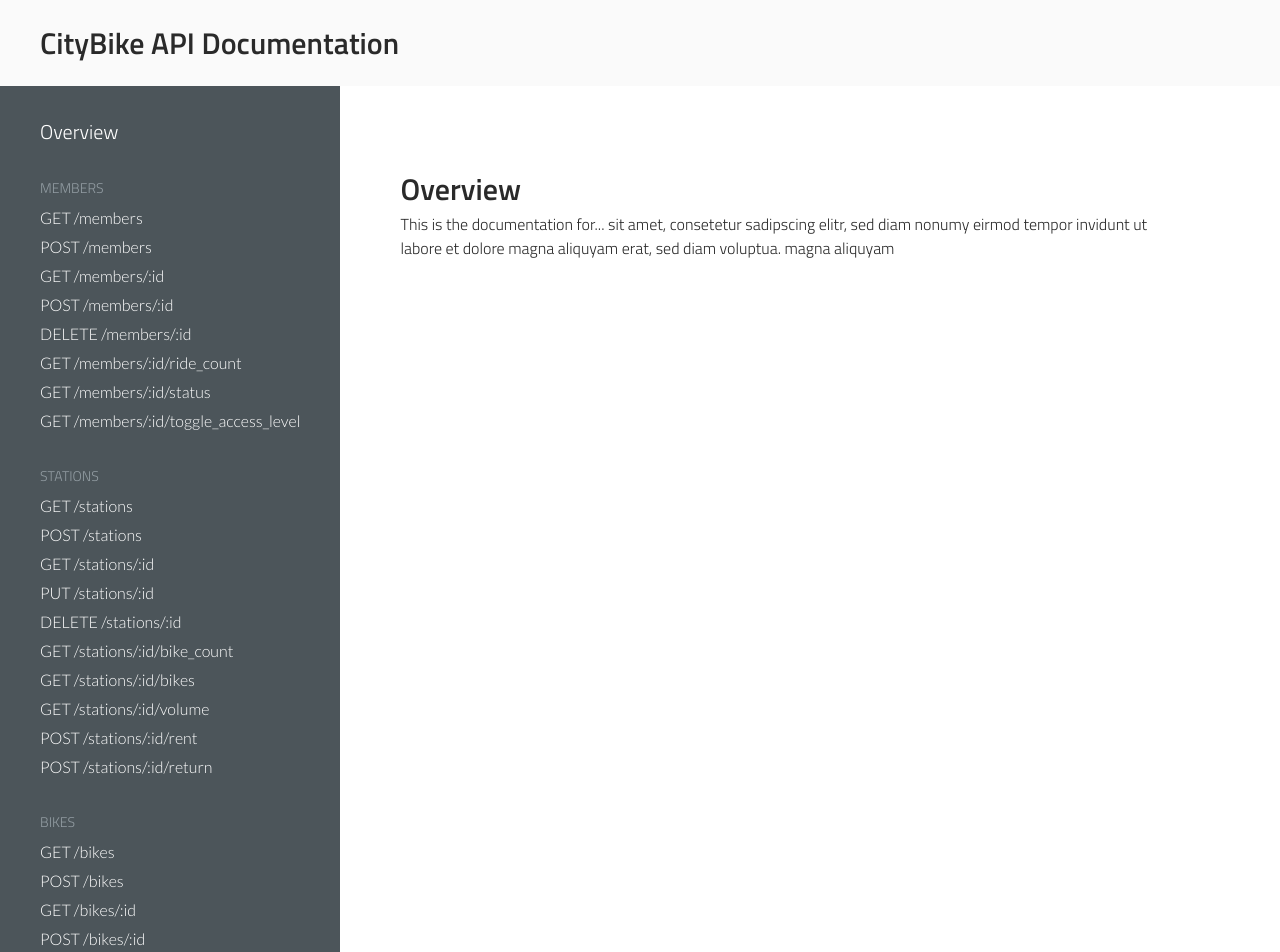
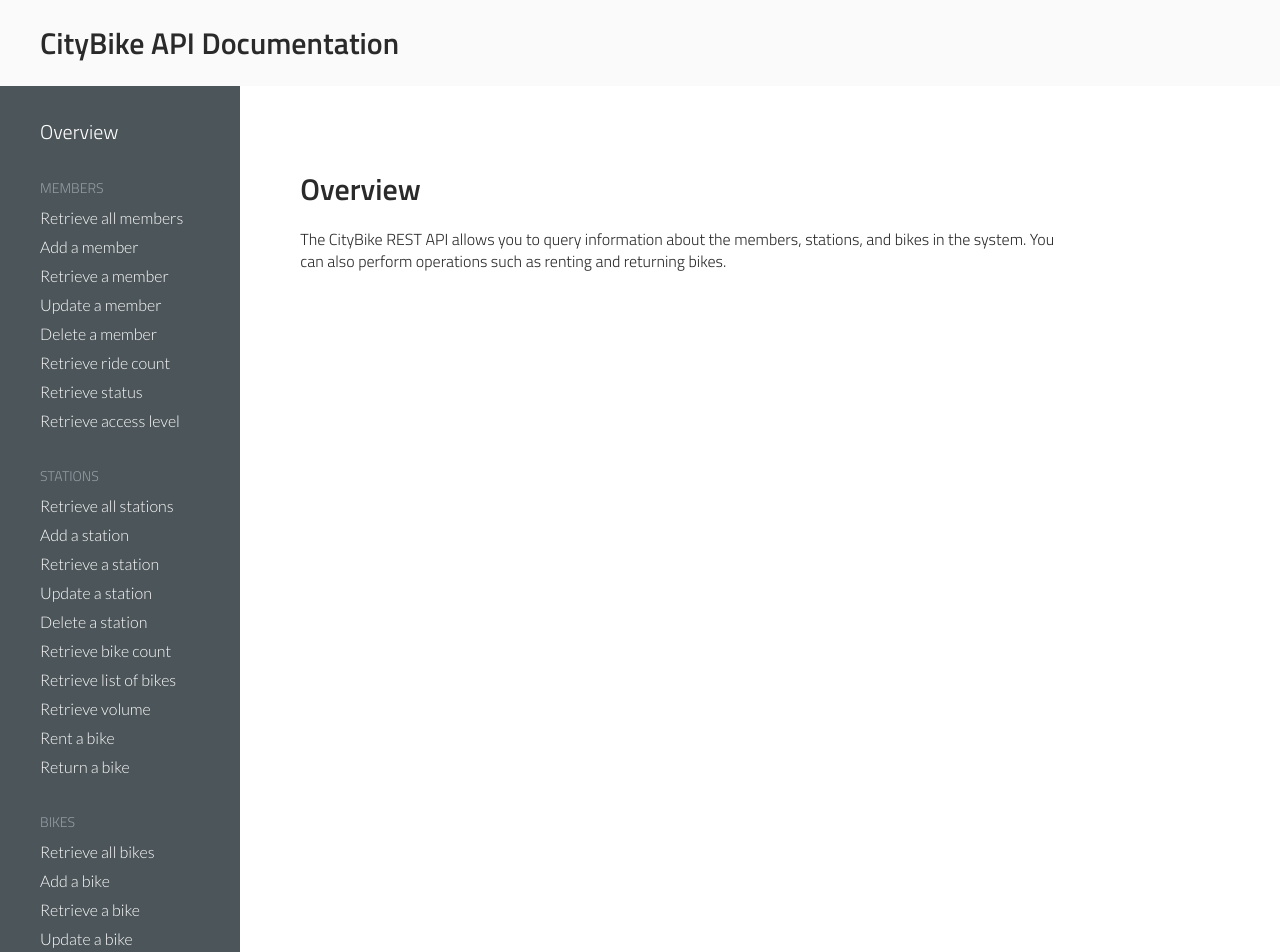
Before and after one commit to anyu/bikeshare-system, a React app: page / in a window 1280 px wide. Shown: the top 952 px of the page. Built offline with nearby package versions, Linux system fonts and the light colour scheme.

Commit message:
(feat) Use human readable labels instead of routes in documentation

```diff
--- a/client/src/components/Sidebar.js
+++ b/client/src/components/Sidebar.js
@@ -6,17 +6,16 @@ class Sidebar extends React.Component {
   }
 
   render () {
-    const memberEndpoints = ['GET /members', 'POST /members', 'GET /members/:id', 'POST /members/:id', 'DELETE /members/:id', 'GET /members/:id/ride_count',
-                             'GET /members/:id/status', 'GET /members/:id/toggle_access_level'];
-    const stationEndpoints = ['GET /stations', 'POST /stations', 'GET /stations/:id', 'PUT /stations/:id', 'DELETE /stations/:id', 'GET /stations/:id/bike_count',
-                              'GET /stations/:id/bikes', 'GET /stations/:id/volume', 'POST /stations/:id/rent', 'POST /stations/:id/return'];
-    const bikeEndpoints = ['GET /bikes', 'POST /bikes', 'GET /bikes/:id', 'POST /bikes/:id', 'DELETE /bikes/:id', 'GET /bikes/:id/availability',
-                           'GET /bikes/:id/station', 'GET /bikes/:id/last_rider'];
+    const memberEndpoints = ['Retrieve all members', 'Add a member', 'Retrieve a member', 'Update a member', 'Delete a member', 'Retrieve ride count',
+                             'Retrieve status', 'Retrieve access level'];
+    const stationEndpoints = ['Retrieve all stations', 'Add a station', 'Retrieve a station', 'Update a station', 'Delete a station', 'Retrieve bike count',
+                              'Retrieve list of bikes', 'Retrieve volume', 'Rent a bike', 'Return a bike'];
+    const bikeEndpoints = ['Retrieve all bikes', 'Add a bike', 'Retrieve a bike', 'Update a bike', 'Delete a bike', 'Retrieve availability',
+                           'Retrieve docked station', 'Retrieve last rider'];
 
     return (
         <div className="sidebar">
-          <h4>Overview</h4>
-
+          <h4 className="sidebarLink" onClick ={ (e) => this.props.togglePage(e, "Overview") }>Overview</h4>
           <h3>Members</h3>
             {memberEndpoints.map((item, i) =>
               <li key={i} className="sidebarLink" onClick ={ (e) => this.props.togglePage(e, item) } >{item}</li>
--- a/client/src/contentData.js
+++ b/client/src/contentData.js
@@ -3,9 +3,9 @@ require('dotenv').config();
 module.exports = {
   text: {
     'Overview' : {
-      summary: 'This is the documentation for... sit amet, consetetur sadipscing elitr, sed diam nonumy eirmod tempor invidunt ut labore et dolore magna aliquyam erat, sed diam voluptua. magna aliquyam'
+      summary: 'The CityBike REST API allows you to query information about the members, stations, and bikes in the system. You can also perform operations such as renting and returning bikes.'
     },
-    'GET /members':
+    'Retrieve all members':
       {
         summary: 'Lorem ipsum dolor sit amet, consetetur sadipscing elitr, sed diam nonumy eirmod tempor invidunt ut labore et dolore magna aliquyam erat, sed diam voluptua. magna aliquyam',
         resource_url: process.env.ROOT_URL + '/api/members',
@@ -23,7 +23,7 @@ module.exports = {
         }],
         response: `{ message: 'poster'}`
       },
-      'POST /members':
+      'Add a member':
       {
         summary: 'Lorem ipsum dolor sit amet, consetetur sadipscing elitr, sed diam nonumy eirmod tempor invidunt ut labore et dolore magna aliquyam erat, sed diam voluptua. magna aliquyam',
         resource_url: process.env.ROOT_URL + '/api/members',
@@ -40,7 +40,7 @@ module.exports = {
           example: 'example'
         }]
       },
-      'GET /members/:id':
+      'Retrieve a member':
       {
         summary: 'Lorem ipsum dolor sit amet, consetetur sadipscing elitr, sed diam nonumy eirmod tempor invidunt ut labore et dolore magna aliquyam erat, sed diam voluptua. magna aliquyam',
         resource_url: process.env.ROOT_URL + '/api/members/:id',
@@ -57,7 +57,7 @@ module.exports = {
         example: 'example'
       }]
     },
-    'POST /members/:id':
+    'Update a member':
     {
       summary: 'Lorem ipsum dolor sit amet, consetetur sadipscing elitr, sed diam nonumy eirmod tempor invidunt ut labore et dolore magna aliquyam erat, sed diam voluptua. magna aliquyam',
       resource_url: process.env.ROOT_URL + '/api/members/:id',
@@ -74,7 +74,7 @@ module.exports = {
         example: 'example'
       }]
     },
-    'DELETE /members/:id':
+    'Delete a member':
     {
       summary: 'Lorem ipsum dolor sit amet, consetetur sadipscing elitr, sed diam nonumy eirmod tempor invidunt ut labore et dolore magna aliquyam erat, sed diam voluptua. magna aliquyam',
       resource_url: process.env.ROOT_URL + '/api/members/:id',
@@ -91,7 +91,7 @@ module.exports = {
         example: 'example'
       }]
     },
-    'GET /members/:id/ride_count':
+    "Retrieve ride count":
     {
       summary: 'Lorem ipsum dolor sit amet, consetetur sadipscing elitr, sed diam nonumy eirmod tempor invidunt ut labore et dolore magna aliquyam erat, sed diam voluptua. magna aliquyam',
       resource_url: process.env.ROOT_URL + '/api/members/:id/ride_count',
@@ -108,7 +108,7 @@ module.exports = {
         example: 'example'
       }]
     },
-    'GET /members/:id/status':
+    'Retrieve status':
     {
       summary: 'Lorem ipsum dolor sit amet, consetetur sadipscing elitr, sed diam nonumy eirmod tempor invidunt ut labore et dolore magna aliquyam erat, sed diam voluptua. magna aliquyam',
       resource_url: process.env.ROOT_URL + '/api/members/:id/status',
@@ -125,7 +125,7 @@ module.exports = {
         example: 'example'
       }]
     },
-    'GET /members/:id/toggle_access_level':
+    'Retrieve access level':
     {
       summary: 'Lorem ipsum dolor sit amet, consetetur sadipscing elitr, sed diam nonumy eirmod tempor invidunt ut labore et dolore magna aliquyam erat, sed diam voluptua. magna aliquyam',
       resource_url: process.env.ROOT_URL + '/api/members/:id/toggle_access_level',
@@ -142,7 +142,7 @@ module.exports = {
         example: 'example'
       }]
     },
-    'GET /stations':
+    'Retrieve all stations':
     {
       summary: 'Lorem ipsum dolor sit amet, consetetur sadipscing elitr, sed diam nonumy eirmod tempor invidunt ut labore et dolore magna aliquyam erat, sed diam voluptua. magna aliquyam',
       resource_url: process.env.ROOT_URL + '/api/stations',
@@ -159,7 +159,7 @@ module.exports = {
         example: 'example'
       }]
     },
-    'POST /stations':
+    'Add a station':
     {
       summary: 'Lorem ipsum dolor sit amet, consetetur sadipscing elitr, sed diam nonumy eirmod tempor invidunt ut labore et dolore magna aliquyam erat, sed diam voluptua. magna aliquyam',
       resource_url: process.env.ROOT_URL + '/api/stations',
@@ -176,7 +176,7 @@ module.exports = {
         example: 'example'
       }]
     },
-    'GET /stations/:id':
+    'Retrieve a station':
     {
       summary: 'Lorem ipsum dolor sit amet, consetetur sadipscing elitr, sed diam nonumy eirmod tempor invidunt ut labore et dolore magna aliquyam erat, sed diam voluptua. magna aliquyam',
       resource_url: process.env.ROOT_URL + '/api/stations/:id',
@@ -193,7 +193,7 @@ module.exports = {
         example: 'example'
       }]
     },
-    'PUT /stations/:id':
+    'Update a station':
     {
       summary: 'Lorem ipsum dolor sit amet, consetetur sadipscing elitr, sed diam nonumy eirmod tempor invidunt ut labore et dolore magna aliquyam erat, sed diam voluptua. magna aliquyam',
       resource_url: process.env.ROOT_URL + '/api/stations/:id',
@@ -210,7 +210,7 @@ module.exports = {
         example: 'example'
       }]
     },
-    'DELETE /stations/:id':
+    'Delete a station':
     {
       summary: 'Lorem ipsum dolor sit amet, consetetur sadipscing elitr, sed diam nonumy eirmod tempor invidunt ut labore et dolore magna aliquyam erat, sed diam voluptua. magna aliquyam',
       resource_url: process.env.ROOT_URL + '/api/stations/:id',
@@ -227,7 +227,7 @@ module.exports = {
         example: 'example'
       }]
     },
-    'GET /stations/:id/bike_count':
+    'Retrieve bike count':
     {
       summary: 'Lorem ipsum dolor sit amet, consetetur sadipscing elitr, sed diam nonumy eirmod tempor invidunt ut labore et dolore magna aliquyam erat, sed diam voluptua. magna aliquyam',
       resource_url: process.env.ROOT_URL + '/api/stations/:id/bike_count',
@@ -244,7 +244,7 @@ module.exports = {
         example: 'example'
       }]
     },
-    'GET /stations/:id/bikes':
+    'Retrieve list of bikes':
     {
       summary: 'Lorem ipsum dolor sit amet, consetetur sadipscing elitr, sed diam nonumy eirmod tempor invidunt ut labore et dolore magna aliquyam erat, sed diam voluptua. magna aliquyam',
       resource_url: process.env.ROOT_URL + '/api/stations/:id/bikes',
@@ -261,7 +261,7 @@ module.exports = {
         example: 'example'
       }]
     },
-    'GET /stations/:id/volume':
+    'Retrieve volume':
     {
       summary: 'Lorem ipsum dolor sit amet, consetetur sadipscing elitr, sed diam nonumy eirmod tempor invidunt ut labore et dolore magna aliquyam erat, sed diam voluptua. magna aliquyam',
       resource_url: process.env.ROOT_URL + '/api/stations/:id/volume',
@@ -278,7 +278,7 @@ module.exports = {
         example: 'example'
       }]
     },
-    'POST /stations/:id/rent':
+    'Rent a bike':
     {
       summary: 'Lorem ipsum dolor sit amet, consetetur sadipscing elitr, sed diam nonumy eirmod tempor invidunt ut labore et dolore magna aliquyam erat, sed diam voluptua. magna aliquyam',
       resource_url: process.env.ROOT_URL + '/api/stations/:id/rent',
@@ -295,7 +295,7 @@ module.exports = {
         example: 'example'
       }]
     },
-    'POST /stations/:id/return':
+    'Return a bike':
     {
       summary: 'Lorem ipsum dolor sit amet, consetetur sadipscing elitr, sed diam nonumy eirmod tempor invidunt ut labore et dolore magna aliquyam erat, sed diam voluptua. magna aliquyam',
       resource_url: process.env.ROOT_URL + '/api/stations/:id/return',
@@ -312,7 +312,7 @@ module.exports = {
         example: 'example'
       }]
     },
-    'GET /bikes':
+    'Retrieve all bikes':
     {
       summary: 'Lorem ipsum dolor sit amet, consetetur sadipscing elitr, sed diam nonumy eirmod tempor invidunt ut labore et dolore magna aliquyam erat, sed diam voluptua. magna aliquyam',
       resource_url: process.env.ROOT_URL + '/api/bikes',
@@ -329,7 +329,7 @@ module.exports = {
         example: 'example'
       }]
     },
-    'POST /bikes':
+    'Add a bike':
     {
       summary: 'Lorem ipsum dolor sit amet, consetetur sadipscing elitr, sed diam nonumy eirmod tempor invidunt ut labore et dolore magna aliquyam erat, sed diam voluptua. magna aliquyam',
       resource_url: process.env.ROOT_URL + '/api/bikes',
@@ -346,7 +346,7 @@ module.exports = {
         example: 'example'
       }]
     },
-    'GET /bikes/:id':
+    'Retrieve a bike':
     {
       summary: 'Lorem ipsum dolor sit amet, consetetur sadipscing elitr, sed diam nonumy eirmod tempor invidunt ut labore et dolore magna aliquyam erat, sed diam voluptua. magna aliquyam',
       resource_url: process.env.ROOT_URL + '/api/bikes/:id',
@@ -363,7 +363,7 @@ module.exports = {
         example: 'example'
       }]
     },
-    'POST /bikes/:id':
+    'Update a bike':
     {
       summary: 'Lorem ipsum dolor sit amet, consetetur sadipscing elitr, sed diam nonumy eirmod tempor invidunt ut labore et dolore magna aliquyam erat, sed diam voluptua. magna aliquyam',
       resource_url: process.env.ROOT_URL + '/api/bikes/:id',
@@ -380,7 +380,7 @@ module.exports = {
         example: 'example'
       }]
     },
-    'DELETE /bikes/:id':
+    'Delete a bike':
     {
       summary: 'Lorem ipsum dolor sit amet, consetetur sadipscing elitr, sed diam nonumy eirmod tempor invidunt ut labore et dolore magna aliquyam erat, sed diam voluptua. magna aliquyam',
       resource_url: process.env.ROOT_URL + '/api/bikes/:id',
@@ -397,7 +397,7 @@ module.exports = {
         example: 'example'
       }]
     },
-    'GET /bikes/:id/availability':
+    'Retrieve availability':
     {
       summary: 'Lorem ipsum dolor sit amet, consetetur sadipscing elitr, sed diam nonumy eirmod tempor invidunt ut labore et dolore magna aliquyam erat, sed diam voluptua. magna aliquyam',
       resource_url: process.env.ROOT_URL + '/api/bikes/:id/availability',
@@ -414,7 +414,7 @@ module.exports = {
         example: 'example'
       }]
     },
-    'GET /bikes/:id/station':
+    'Retrieve docked station':
     {
       summary: 'Lorem ipsum dolor sit amet, consetetur sadipscing elitr, sed diam nonumy eirmod tempor invidunt ut labore et dolore magna aliquyam erat, sed diam voluptua. magna aliquyam',
       resource_url: process.env.ROOT_URL + '/api/bikes/:id/station',
@@ -431,7 +431,7 @@ module.exports = {
         example: 'example'
       }]
     },
-    'GET /bikes/:id/last_rider':
+    'Retrieve last rider':
     {
       summary: 'Lorem ipsum dolor sit amet, consetetur sadipscing elitr, sed diam nonumy eirmod tempor invidunt ut labore et dolore magna aliquyam erat, sed diam voluptua. magna aliquyam',
       resource_url: process.env.ROOT_URL + '/api/bikes/:id/last_rider',
--- a/public/assets/styles/styles.css
+++ b/public/assets/styles/styles.css
@@ -1,9 +1,14 @@
-body, p {
+body {
   font-family: 'Titillium Web', 'Helvetica', 'Arial', sans-serif;
   font-weight: 300;
   color: #2a2a2a;
   margin: 0;
   padding: 0;
+}
+
+p {
+  font-size: 16px;
+  line-height: 22px;
 }
 
 h1 {
@@ -50,7 +55,7 @@ a:hover, .sidebarLink:hover {
 }
 
 table {
-  width: 760px;
+  width: 740px;
   text-align: left;
   border-spacing:0;
   border-collapse: collapse;
```
